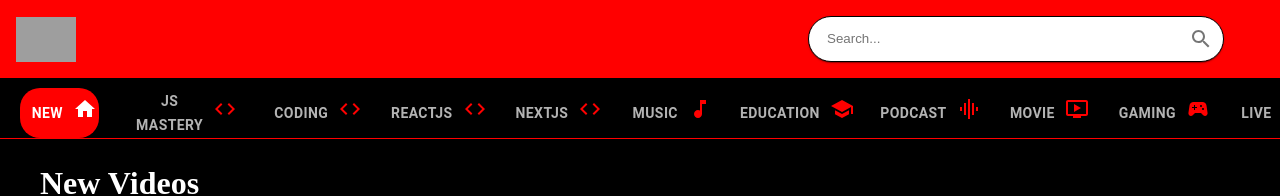
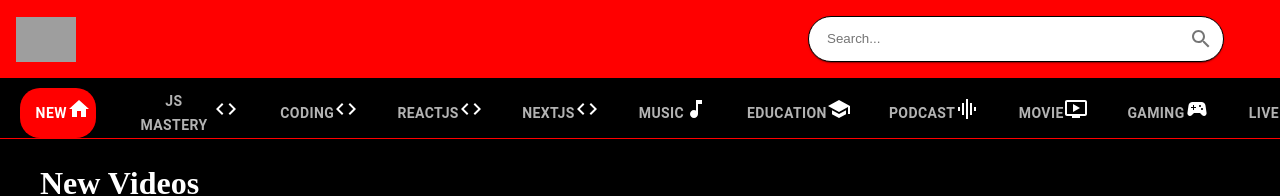
Before and after one commit to dgthegeek/youtube-clone, a React (Create React App) app: page / in a window 1280 px wide. Shown: the top 196 px of the page. Built offline with nearby package versions, Linux system fonts and the light colour scheme; no server answers; grey boxes are pictures that could not be loaded; a web font is replaced by a local one.

Commit message:
changed the icon color to withe

```diff
--- a/src/components/SideBar.jsx
+++ b/src/components/SideBar.jsx
@@ -34,7 +34,7 @@ const SideBar = ({selectedCategory, setSelectedCategory}) => {
                         </span>
                         <span
                             style={{
-                                color: cat.name === selectedCategory ? 'withe' : 'red', marginLeft: '10px'
+                                color: 'withe'
                             }}
                         >
                             {cat.icon}
```
